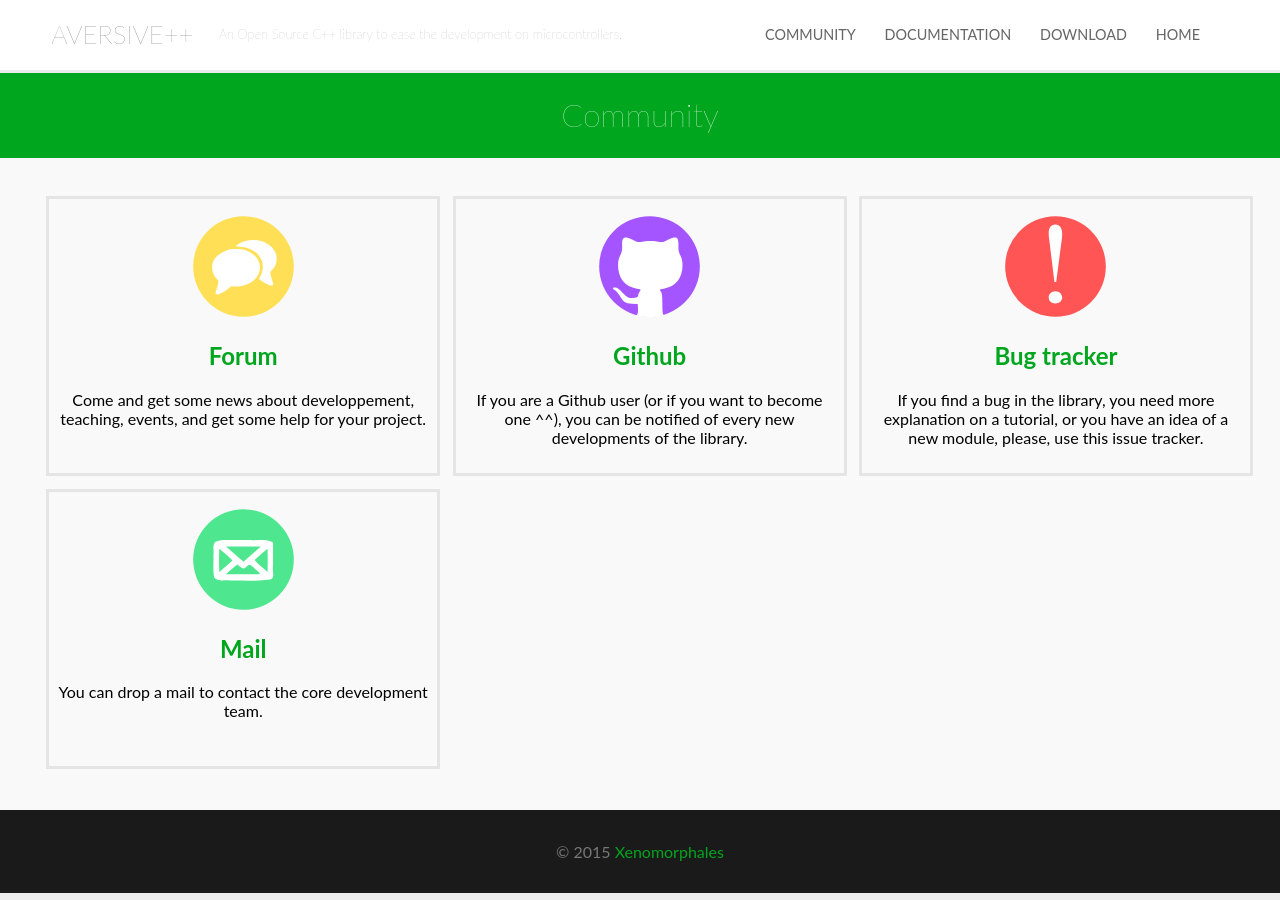
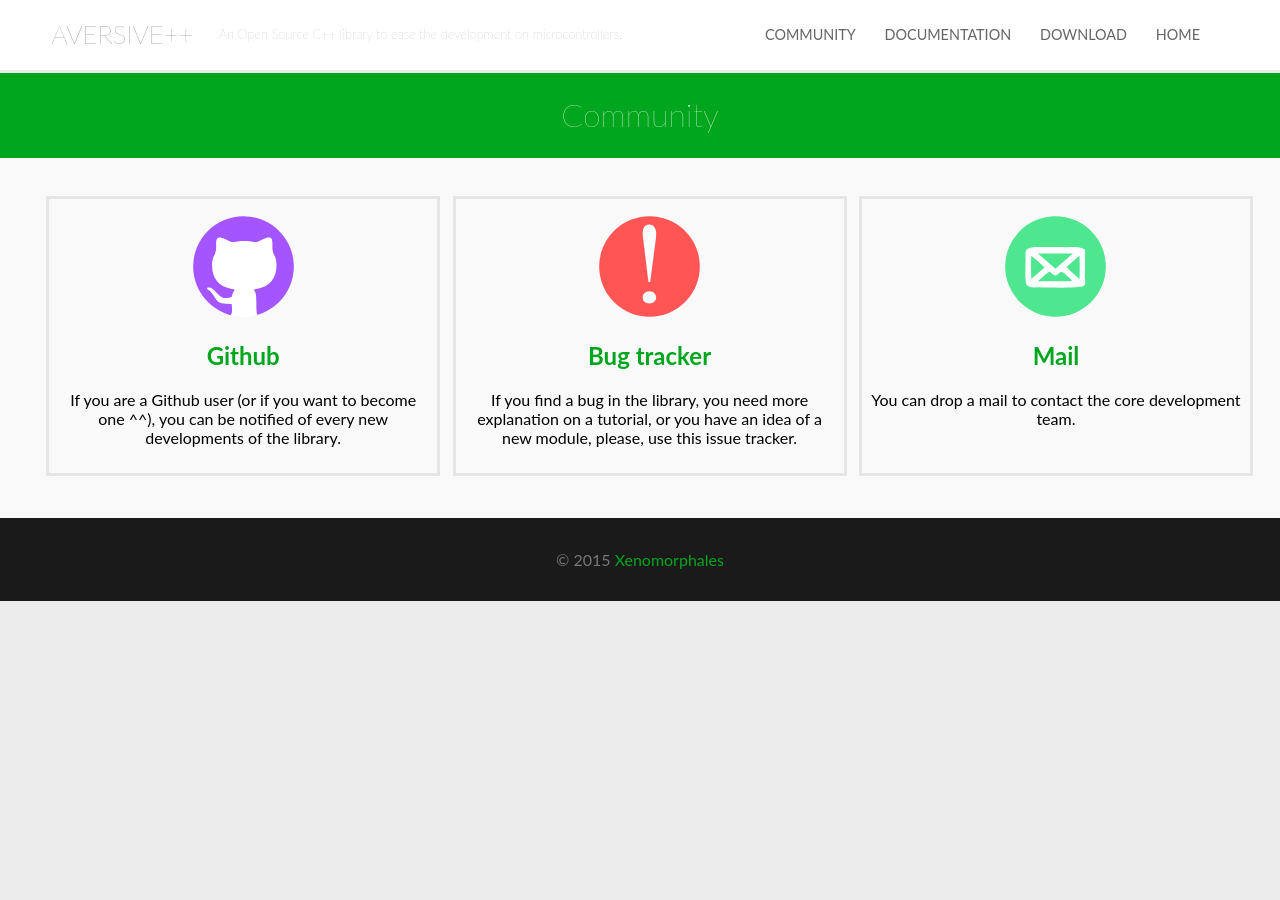
Before and after one commit to AversivePlusPlus/AversivePlusPlus.github.io, a Jekyll site: the page built from community.html, in a window 1280 px wide. Built offline with Jekyll 4.4.1, drawn with Linux system fonts in a browser that asks for light colours.

Commit message:
Update community.html

```diff
--- a/community.html
+++ b/community.html
@@ -13,17 +13,6 @@ is_main: true
 <section id="why">
 
   <ul>
-    <li>
-      <a href="http://forum.aversiveplusplus.com">
-	<img src="/img/community_icons/forum.svg" alt="forum" />
-	<h2>Forum</h2>
-      </a>
-      <p>
-        Come and get some news about developpement, teaching, events,
-        and get some help for your project.
-      </p>
-    </li>
-
     <li>
       <a href="https://github.com/AversivePlusPlus/AversivePlusPlus">
 	<img src="/img/community_icons/github.svg" alt="github" />
@@ -47,7 +36,7 @@ is_main: true
     </li>
 
     <li>
-      <a href="mailto:aversive-contact@inria.fr">
+      <a href="mailto:astralien3000@yahoo.fr">
 	<img src="/img/community_icons/mail.svg" alt="mail" />
 	<h2>Mail</h2>
       </a>
```
